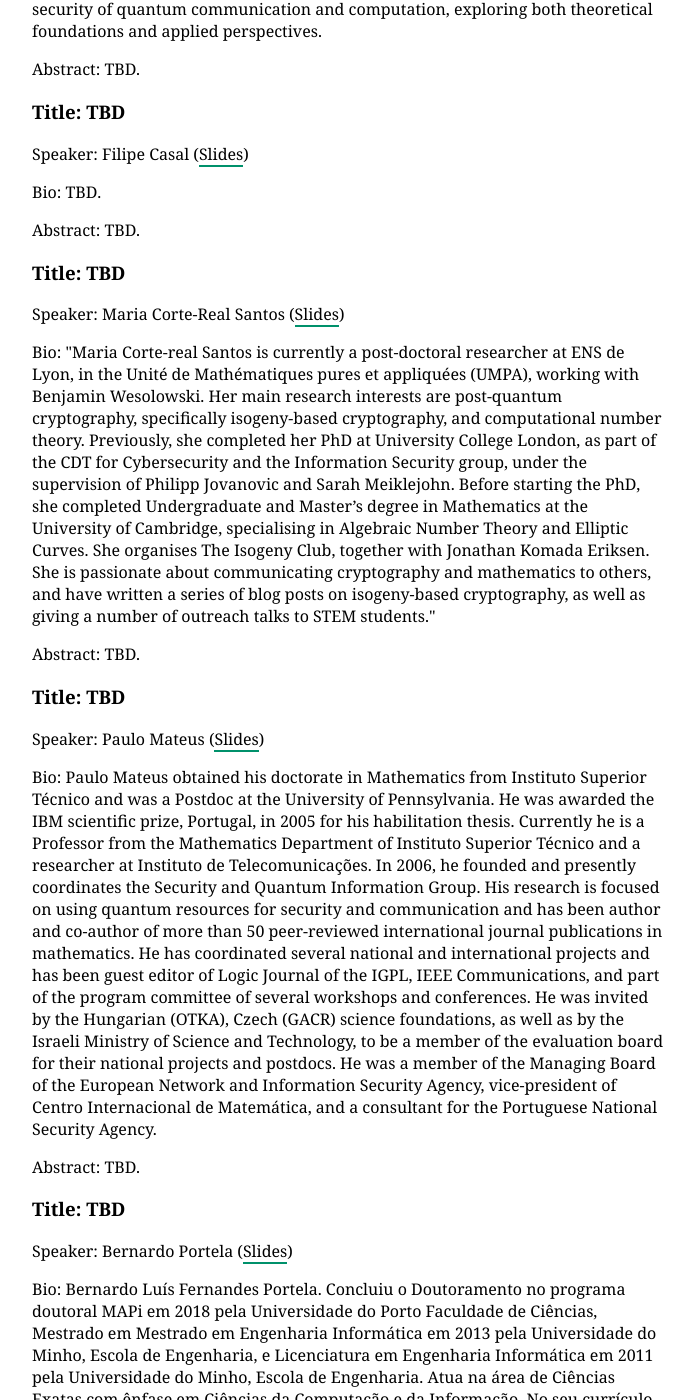
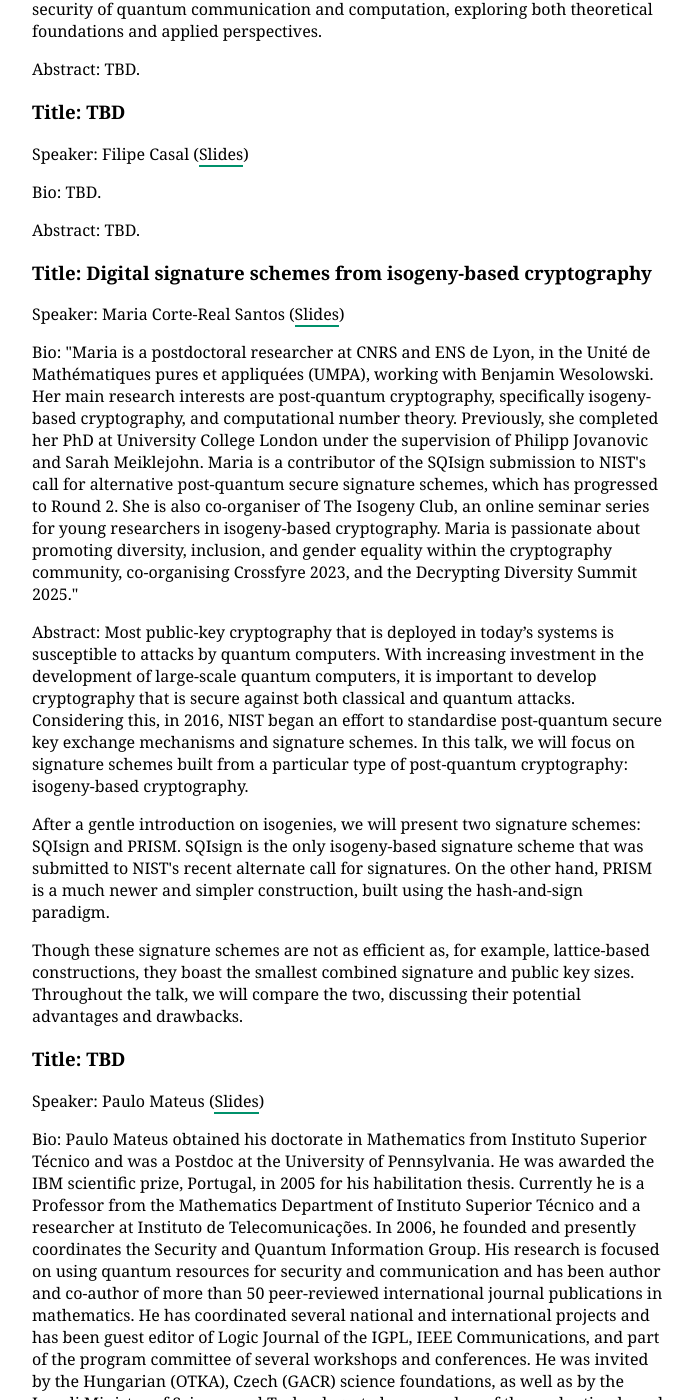
Before and after one commit to cryptoday-pt/cryptoday-pt.github.io, a Jekyll site: the page built from abstracts/index.html, in a window 1280 px wide and 1400 px high, scrolled down 959 px. Shown: the whole window, without its empty margins (292-985 px from the left). Built offline with Jekyll 4.4.1, drawn with Linux system fonts in a browser that asks for light colours.

Commit message:
update abstract

```diff
--- a/abstracts/index.html
+++ b/abstracts/index.html
@@ -28,10 +28,12 @@ layout: default
 <p>Abstract: TBD.</p>
 
 <section id="santos"></section>
-<h3>Title: TBD</h3>
+<h3>Title: Digital signature schemes from isogeny-based cryptography</h3>
 <p>Speaker: Maria Corte-Real Santos (<a href="#">Slides</a>)</p>
-<p>Bio: "Maria Corte-real Santos is currently a post-doctoral researcher at ENS de Lyon, in the Unité de Mathématiques pures et appliquées (UMPA), working with Benjamin Wesolowski. Her main research interests are post-quantum cryptography, specifically isogeny-based cryptography, and computational number theory. Previously, she completed her PhD at University College London, as part of the CDT for Cybersecurity and the Information Security group, under the supervision of Philipp Jovanovic and Sarah Meiklejohn. Before starting the PhD, she completed Undergraduate and Master’s degree in Mathematics at the University of Cambridge, specialising in Algebraic Number Theory and Elliptic Curves. She organises The Isogeny Club, together with Jonathan Komada Eriksen. She is passionate about communicating cryptography and mathematics to others, and have written a series of blog posts on isogeny-based cryptography, as well as giving a number of outreach talks to STEM students."</p>
-<p>Abstract: TBD.</p>
+<p>Bio: "Maria is a postdoctoral researcher at CNRS and ENS de Lyon, in the Unité de Mathématiques pures et appliquées (UMPA), working with Benjamin Wesolowski. Her main research interests are post-quantum cryptography, specifically isogeny-based cryptography, and computational number theory. Previously, she completed her PhD at University College London under the supervision of Philipp Jovanovic and Sarah Meiklejohn. Maria is a contributor of the SQIsign submission to NIST's call for alternative post-quantum secure signature schemes, which has progressed to Round 2. She is also co-organiser of The Isogeny Club, an online seminar series for young researchers in isogeny-based cryptography. Maria is passionate about promoting diversity, inclusion, and gender equality within the cryptography community, co-organising Crossfyre 2023, and the Decrypting Diversity Summit 2025."</p>
+<p>Abstract: Most public-key cryptography that is deployed in today’s systems is susceptible to attacks by quantum computers. With increasing investment in the development of large-scale quantum computers, it is important to develop cryptography that is secure against both classical and quantum attacks. Considering this, in 2016, NIST began an effort to standardise post-quantum secure key exchange mechanisms and signature schemes. In this talk, we will focus on signature schemes built from a particular type of post-quantum cryptography: isogeny-based cryptography.</p>
+<p>After a gentle introduction on isogenies, we will present two signature schemes: SQIsign and PRISM. SQIsign is the only isogeny-based signature scheme that was submitted to NIST's recent alternate call for signatures. On the other hand, PRISM is a much newer and simpler construction, built using the hash-and-sign paradigm.</p>
+<p>Though these signature schemes are not as efficient as, for example, lattice-based constructions, they boast the smallest combined signature and public key sizes. Throughout the talk, we will compare the two, discussing their potential advantages and drawbacks.</p>
 
 <section id="mateus"></section>
 <h3>Title: TBD</h3>
--- a/index.html
+++ b/index.html
@@ -58,7 +58,7 @@ Portugal Crypto Day 2025 will take place in Porto at ISEP. This will be the seco
         </tr>
         <tr>
             <td>14:40</td>
-            <td><b><a href="https://cryptoday.pt/abstracts#santos">TBD</b></td>
+            <td><b><a href="https://cryptoday.pt/abstracts#santos">Digital signature schemes from isogeny-based cryptography</b></td>
             <td><a href="https://www.mariascrs.com/">Maria Corte-Real Santos</a>, ENS Lyon</td>
         </tr>
         <tr id="nontalk">
```
